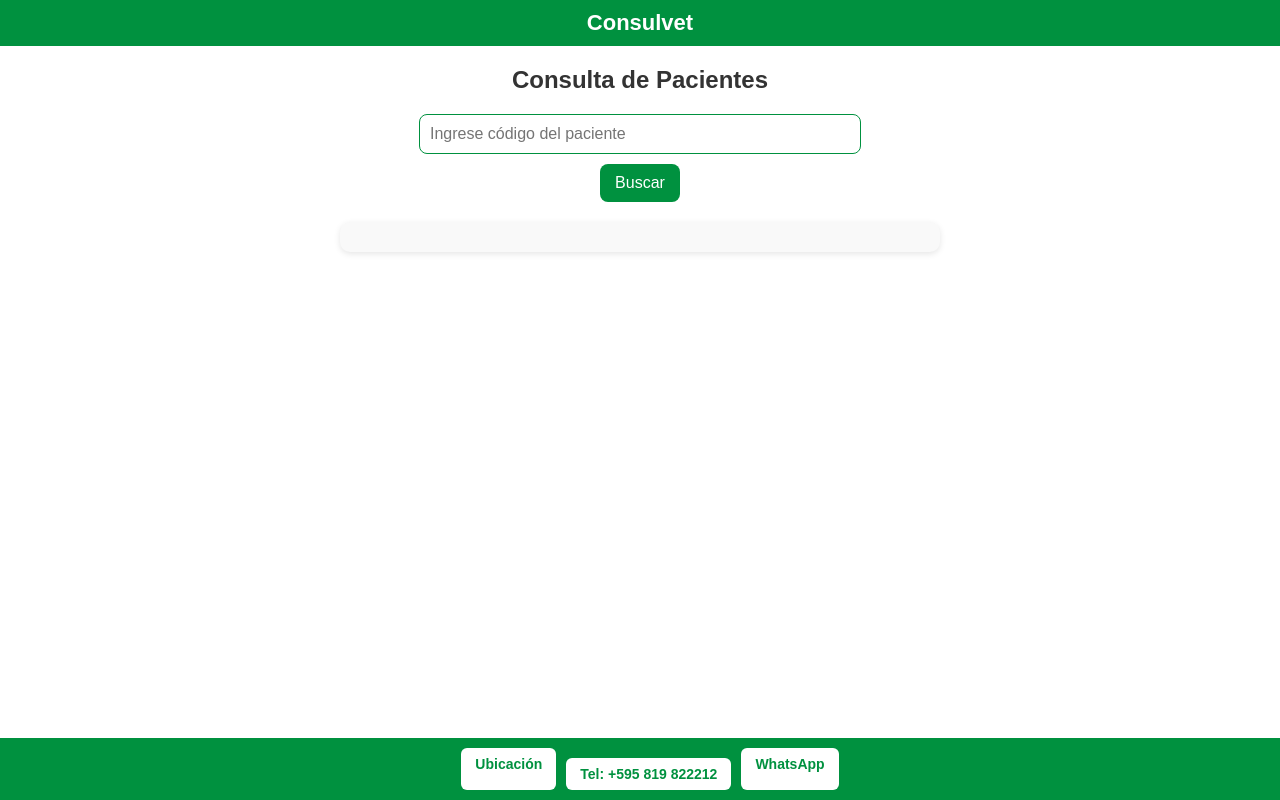
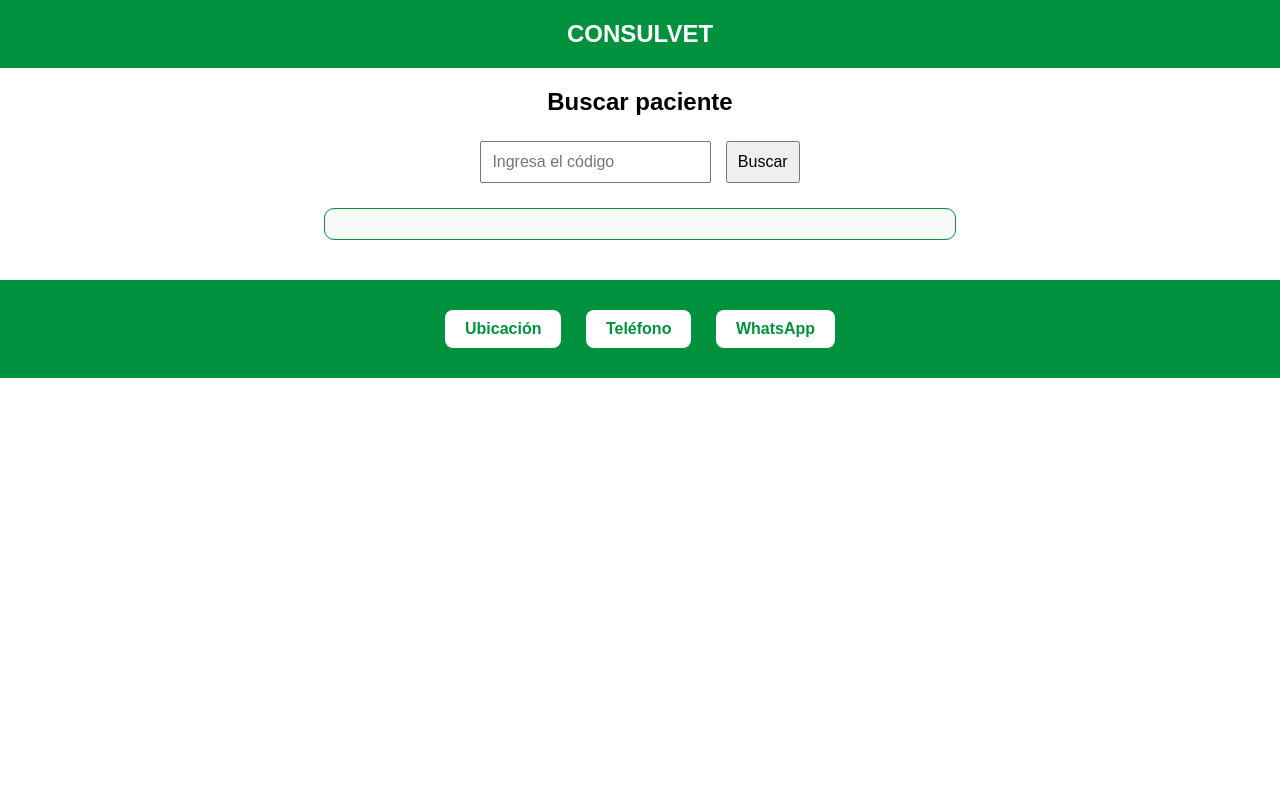
Before and after one commit to FFurtN/Consult-vet, a plain HTML site: page index.html in a window 1280 px wide. Drawn offline with Linux system fonts and the light colour scheme; no server answers.

Commit message:
Update index.html

```diff
--- a/index.html
+++ b/index.html
@@ -6,194 +6,104 @@
   <title>Consulvet</title>
   <style>
     body {
+      font-family: Arial, sans-serif;
       margin: 0;
-      font-family: Arial, sans-serif;
-      background: #ffffff;
-      color: #333;
+      padding: 0;
+      background: #fff;
       text-align: center;
-      padding-bottom: 60px;
     }
-
-
-    #splash {
-      position: fixed;
-      top: 0; left: 0;
-      width: 100%; height: 100%;
+    header {
       background: #00913f;
-      display: flex;
-      flex-direction: column;
-      justify-content: center;
-      align-items: center;
-      z-index: 10;
-      animation: fadeOut 1s ease 2s forwards;
+      color: white;
+      padding: 20px;
+      font-size: 24px;
+      font-weight: bold;
     }
-    #splash img {
-      max-width: 150px;
-      margin-bottom: 20px;
+    .container {
+      margin: 20px;
     }
-    #splash h1, #splash h2 {
-      color: #fff;
+    input, button {
+      padding: 10px;
+      font-size: 16px;
       margin: 5px;
     }
-    @keyframes fadeOut {
-      to { opacity: 0; visibility: hidden; }
-    }
-
-    header {
-      background: #00913f;
-      padding: 10px;
-      color: white;
-      font-size: 22px;
-      font-weight: bold;
-    }
-
-    .container {
-      margin: 20px auto;
-      max-width: 600px;
-      padding: 0 15px;
-    }
-
-    input[type="text"] {
-      padding: 10px;
-      font-size: 16px;
-      width: 70%;
-      border: 1px solid #00913f;
-      border-radius: 8px;
-      outline: none;
-    }
-
-    button {
-      background: #00913f;
-      color: white;
-      border: none;
-      padding: 10px 15px;
-      border-radius: 8px;
-      cursor: pointer;
-      margin-top: 10px;
-      font-size: 16px;
-    }
-    button:hover {
-      opacity: 0.9;
-    }
-
-    #result {
+    #resultado {
       margin-top: 20px;
       text-align: left;
+      max-width: 600px;
+      margin-left: auto;
+      margin-right: auto;
+      border: 1px solid #00913f;
+      padding: 15px;
+      border-radius: 10px;
       background: #f9f9f9;
-      border-radius: 10px;
-      padding: 15px;
-      box-shadow: 0 2px 6px rgba(0,0,0,0.1);
     }
-    #result p {
-      margin: 8px 0;
-      font-size: 16px;
+    .botones {
+      margin-top: 40px;
+      background: #00913f;
+      padding: 20px;
     }
-    #error {
-      color: red;
-      font-weight: bold;
-      margin-top: 15px;
-    }
-
-
-    footer.bottom-buttons {
-      position: fixed;
-      bottom: 0; left: 0;
-      width: 100%;
-      background: #00913f;
-      padding: 10px;
-      display: flex;
-      justify-content: center;
-      gap: 10px;
-    }
-    footer.bottom-buttons a,
-    footer.bottom-buttons button {
-      padding: 8px 14px;
-      border-radius: 6px;
+    .botones a {
+      display: inline-block;
+      margin: 10px;
+      padding: 10px 20px;
       background: white;
       color: #00913f;
+      border-radius: 8px;
       text-decoration: none;
-      font-size: 14px;
       font-weight: bold;
-      border: none;
-      cursor: pointer;
+      transition: 0.3s;
     }
-    footer.bottom-buttons a:hover,
-    footer.bottom-buttons button:hover {
-      background: #f0f0f0;
+    .botones a:hover {
+      background: #006f30;
+      color: white;
     }
   </style>
 </head>
 <body>
-
-  <div id="splash">
-    <img src="logo.png" alt="Logo Consulvet">
-    <h1>Los mejores amigos de tus mejores amigos</h1>
-    <h2>Tu mascota, nuestra prioridad</h2>
+  <header>CONSULVET</header>
+  <div class="container">
+    <h2>Buscar paciente</h2>
+    <input type="text" id="codigoInput" placeholder="Ingresa el código">
+    <button onclick="buscarPaciente()">Buscar</button>
+    <div id="resultado"></div>
   </div>
 
-
-  <header>Consulvet</header>
-
-
-  <div class="container">
-    <h2>Consulta de Pacientes</h2>
-    <input type="text" id="codigoInput" placeholder="Ingrese código del paciente">
-    <br>
-    <button onclick="buscarPaciente()">Buscar</button>
-    <div id="result"></div>
-    <div id="error"></div>
+  <div class="botones">
+    <a href="https://maps.app.goo.gl/TBg9VfHyB4EoUkZf6" target="_blank">Ubicación</a>
+    <a href="tel:+595819822212">Teléfono</a>
+    <a href="https://wa.me/595819822212" target="_blank">WhatsApp</a>
   </div>
 
+  <script>
+    const API_URL = "https://script.google.com/macros/s/AKfycby6UzDWfpr5V8YFjJhFjZrfTdr00_QhrHhRoXyCvxjodupb4jhC8DiGviWQEnSsntSc/exec";
 
-  <footer class="bottom-buttons">
-    <a href="https://maps.app.goo.gl/TBg9VfHyB4EoUkZf6" target="_blank">Ubicación</a>
-    <button onclick="copiarTelefono()">Tel: +595 819 822212</button>
-    <a href="https://wa.me/595819822212" target="_blank">WhatsApp</a>
-  </footer>
+    async function buscarPaciente() {
+      const codigoInput = document.getElementById("codigoInput").value.trim();
+      const resultadoDiv = document.getElementById("resultado");
+      resultadoDiv.innerHTML = "Buscando...";
 
-  <script>
-    const DATA_URL = "https://script.google.com/macros/s/AKfycby6UzDWfpr5V8YFjJhFjZrfTdr00_QhrHhRoXyCvxjodupb4jhC8DiGviWQEnSsntSc/exec";
-    let pacientes = [];
+      try {
+        const response = await fetch(API_URL);
+        const data = await response.json();
 
+        // Busca coincidencia exacta como texto
+        const paciente = data.find(p => p.Codigo.toString().trim() === codigoInput);
 
-    fetch(DATA_URL)
-      .then(res => res.json())
-      .then(data => { pacientes = data; })
-      .catch(err => console.error("Error cargando datos:", err));
-
-    function buscarPaciente() {
-      const codigo = document.getElementById("codigoInput").value.trim();
-      const resultDiv = document.getElementById("result");
-      const errorDiv = document.getElementById("error");
-
-      resultDiv.innerHTML = "";
-      errorDiv.innerHTML = "";
-
-      if (!codigo) {
-        errorDiv.textContent = "Por favor, ingrese un código.";
-        return;
+        if (paciente) {
+          let html = "<h3>Datos del Paciente</h3><ul>";
+          for (let clave in paciente) {
+            html += `<li><strong>${clave}:</strong> ${paciente[clave]}</li>`;
+          }
+          html += "</ul>";
+          resultadoDiv.innerHTML = html;
+        } else {
+          resultadoDiv.innerHTML = "<p style='color:red;'>❌ No se ha encontrado ese código.</p>";
+        }
+      } catch (error) {
+        resultadoDiv.innerHTML = "<p style='color:red;'>Error al conectar con la base de datos.</p>";
+        console.error(error);
       }
-
-      const paciente = pacientes.find(p => String(p.Codigo) === codigo);
-
-      if (paciente) {
-        let html = "";
-        for (let key in paciente) {
-          html += `<p><strong>${key}:</strong> ${paciente[key]}</p>`;
-        }
-        resultDiv.innerHTML = html;
-      } else {
-        errorDiv.textContent = "❌ Error: No se ha encontrado ese código.";
-      }
-    }
-
-    function copiarTelefono() {
-      const numero = "+595819822212";
-      navigator.clipboard.writeText(numero).then(() => {
-        alert("Número copiado: " + numero);
-      }).catch(err => {
-        console.error("Error al copiar:", err);
-      });
     }
   </script>
 </body>
```
